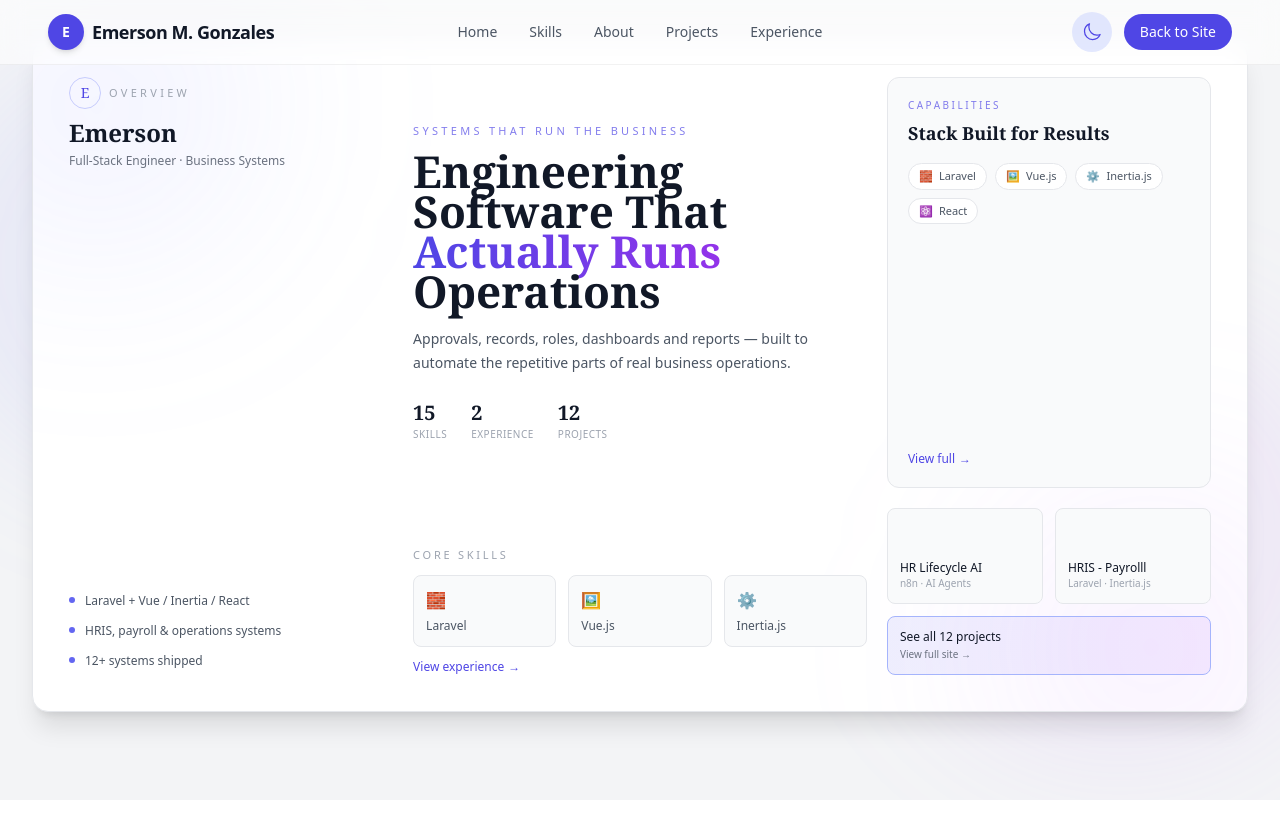
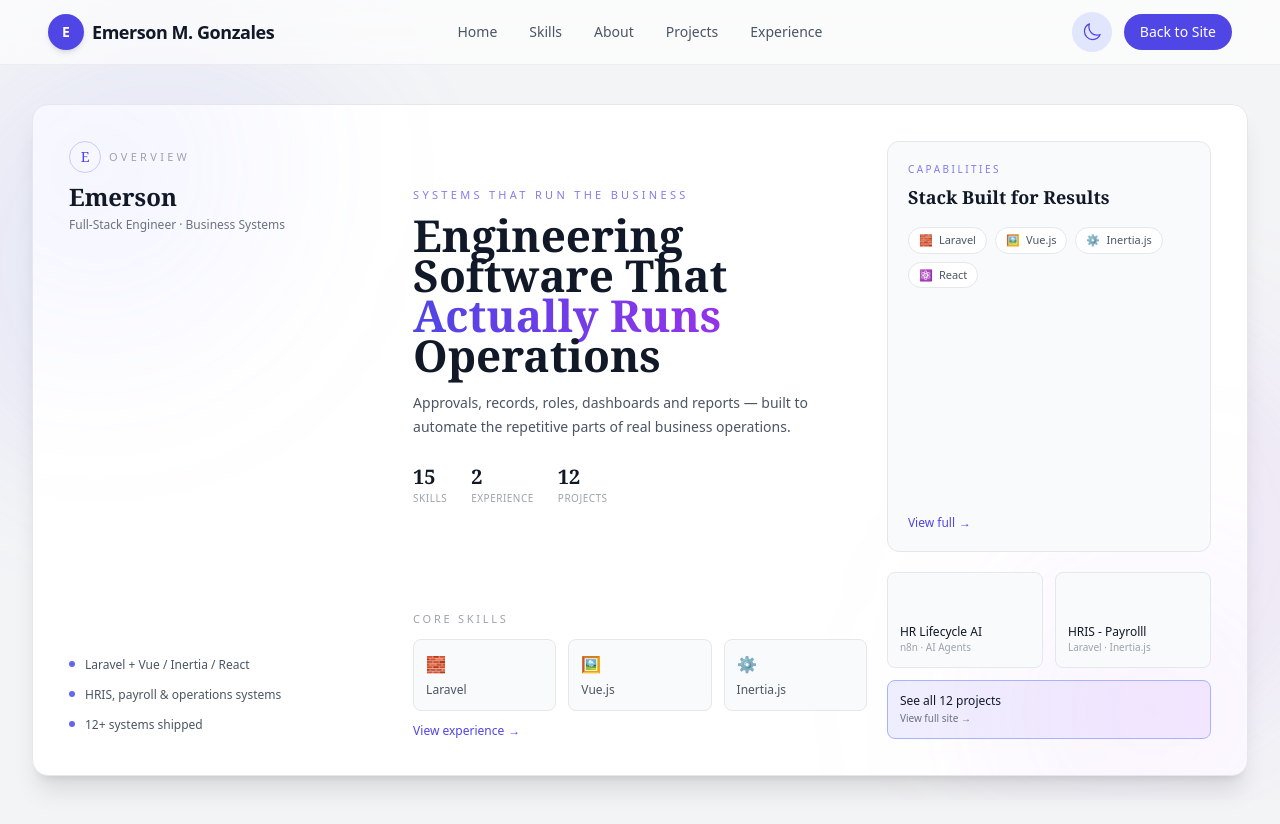
Before and after one commit to Emerson-13/my-portfolio, a React (Vite) app: page / in a window 1280 px wide. Both pictures are taken after a click on the button "Overview". Before the commit the page ends 800 px from the top, so only its background shows below. Built offline with nearby package versions, Linux system fonts and the light colour scheme.

Commit message:
fix the spacing

```diff
--- a/src/components/portfolio/OverviewGrid.jsx
+++ b/src/components/portfolio/OverviewGrid.jsx
@@ -9,7 +9,8 @@
 
   return (
     <div className="w-full">
-      <div className="max-w-[1400px] mx-auto px-4 sm:px-6 lg:px-8 pb-10">
+       <div className="h-16 sm:h-16" />
+      <div className="max-w-[1400px] mx-auto px-4 sm:px-6 lg:px-8 pb-12">
         <motion.div
           initial={{ opacity: 0, y: 16 }}
           animate={{ opacity: 1, y: 0 }}
```
